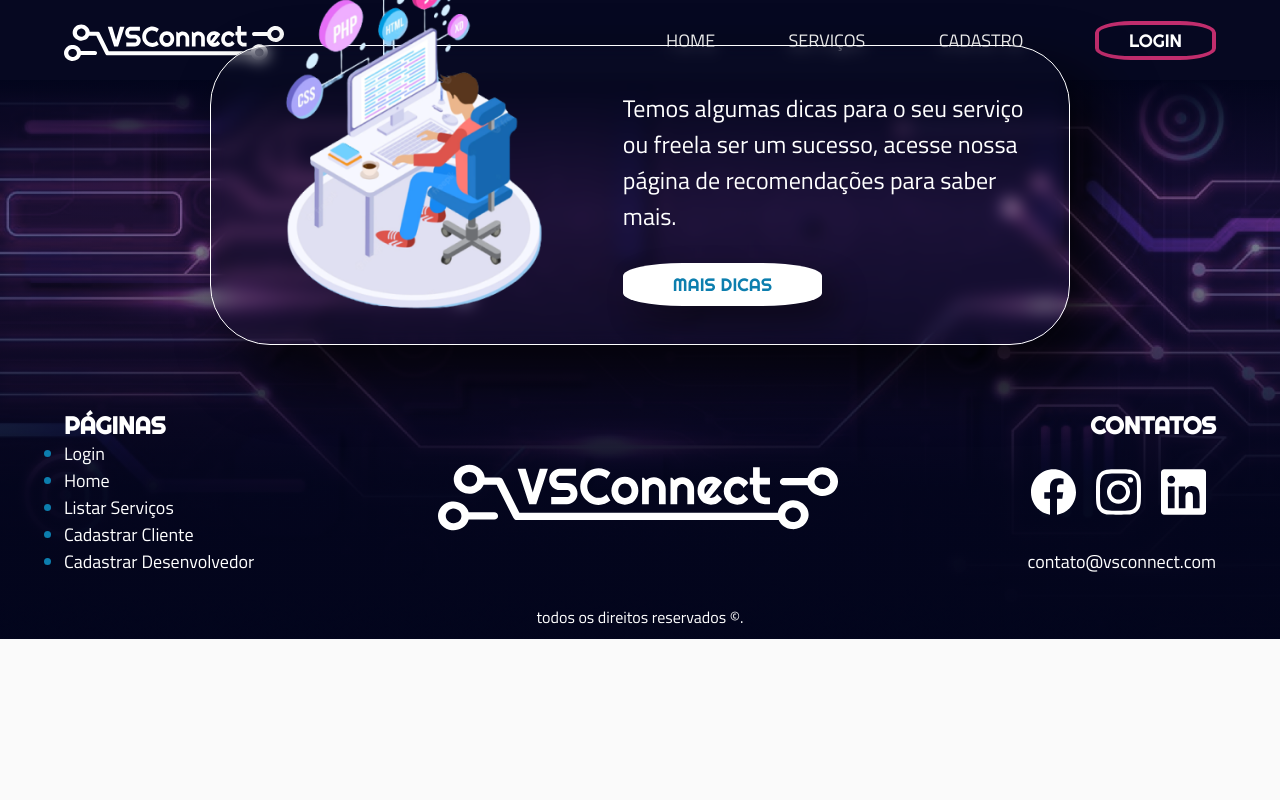
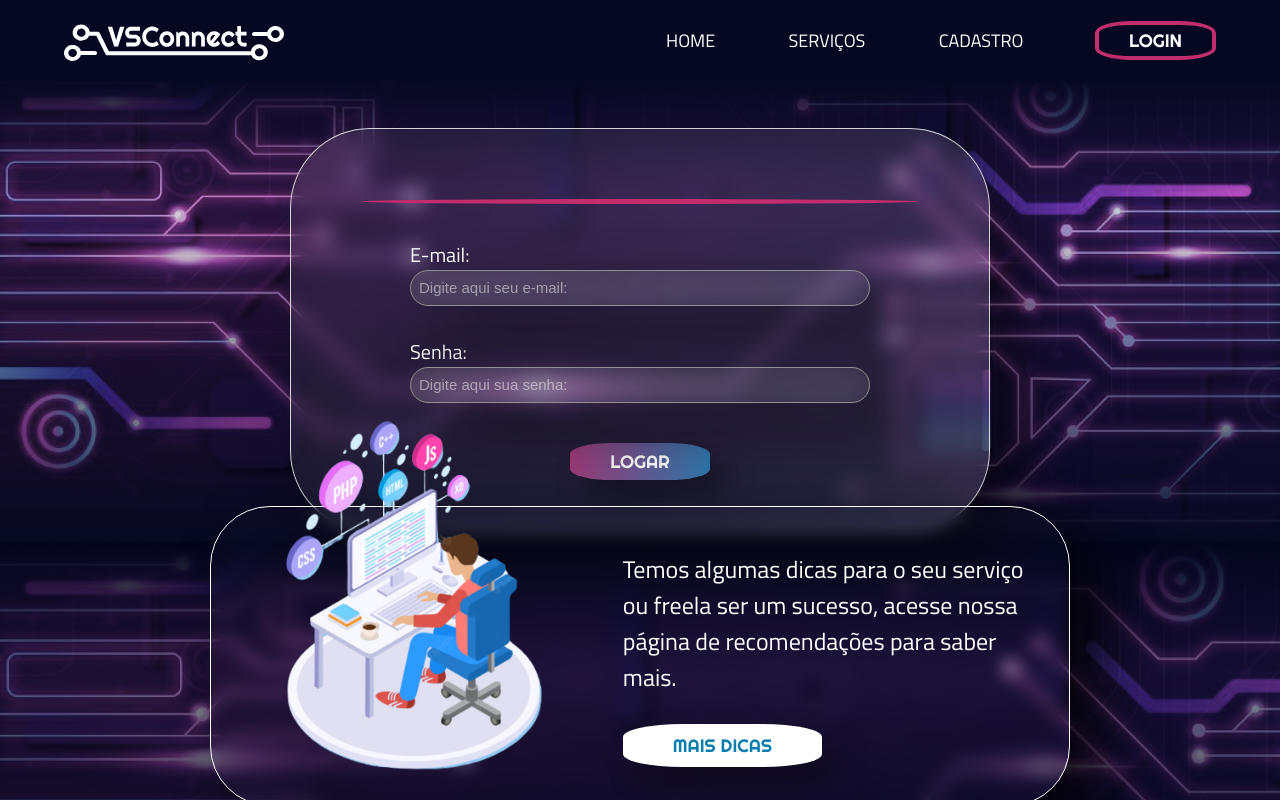
Before and after one commit to Alcides-Never/react_VsConnect, a React (Vite) app: page /login in a window 1280 px wide. Shown: the top 800 px of the page. Built offline with nearby package versions, Linux system fonts and the light colour scheme.

Commit message:
Continuação

```diff
--- a/package.json
+++ b/package.json
@@ -13,7 +13,8 @@
     "axios": "^1.4.0",
     "react": "^18.2.0",
     "react-dom": "^18.2.0",
-    "react-router-dom": "^6.15.0"
+    "react-router-dom": "^6.15.0",
+    "react-secure-storage": "^1.3.0"
   },
   "devDependencies": {
     "@types/react": "^18.2.15",
--- a/src/main.tsx
+++ b/src/main.tsx
@@ -14,6 +14,7 @@
 import PerfilUsuario from './pages/PerfilUsuario'
 import CadastroUsuario from './pages/CadastroUsuario'
 import CadastrarServico from './pages/CadastroServico'
+import Login from './pages/Login'
 
 
 ReactDOM.createRoot(document.getElementById('root')!).render(
@@ -29,6 +30,7 @@
         <Route path='cadastroUsuario' element={ <CadastroUsuario/> } />
         {/* <Route path='Teste' element={ < Teste /> } /> */}
         <Route path='cadastroServico' element={ <CadastrarServico/> }/>
+        <Route path="login" element={ <Login/> }/>
       </Routes>
       <Footer />
 
--- a/src/pages/CadastroServico/index.tsx
+++ b/src/pages/CadastroServico/index.tsx
@@ -28,7 +28,7 @@
 
         formdata.append("titulo", titulo)
 
-        api.post("users", formdata).then( (response) => {
+        api.post("user", formdata).then( (response) => {
             console.log(response)
             alert("teste")
         }).catch( (error) => {
--- /dev/null
+++ b/src/pages/Login/index.tsx
@@ -0,0 +1,79 @@
+//estilização
+import { useState } from "react";
+//abaixo importa a funcionalidade para navegação do usuario
+import { useNavigate } from "react-router-dom";
+import api from "../../utils/api";
+import "./style.css";
+import secureLocalStorage from "react-secure-storage";
+
+
+function Login() {
+    // state = tipo string e ("") indica que será vazia
+    const [email, setEmail] = useState<string>("")
+    const [senha, setSenha] = useState<string>("")
+    //var criado para usar a funçao usenavigate
+    const navigate = useNavigate()
+
+    //inicio da função para fazer login.
+    function fazerLogin(event: any){
+        event.preventDefault()
+        // console.log( email, senha )
+
+        const usuario:object = {
+            email:email,
+            password:senha
+        }
+
+        // Interação com a API
+        //api do tipo post encaminha para o endpoint login e irá passar o objeto usuario e usa o tipo promise(assincrona), portanto coloca-se then. Depois coloca-se responsa, esperar uma resposta
+        api.post('login', usuario).then ((response) => {
+            console.log(response)
+
+            // Para as linhas abaixo, iniciado o npm install react-secure-storage
+
+            secureLocalStorage.setItem("user", response.data)
+
+            //A linha abaixo é voltado para navegar no perfil do usuario
+            navigate("/perfil/" + response.data.user.id)
+
+        } )
+    }
+
+    return (
+        <main id="main_login">
+            <div className="container container_login">
+                <div className="login_conteudo">
+                    <h1>Login</h1>
+                    <hr />
+                    {/* abaixo a função para login */}
+                    <form onSubmit={ fazerLogin } className="login_formulario" method="POST">
+                        <div className="login_box_input">
+                            <label htmlFor="email">E-mail:</label>
+                            <input
+                                type="email"
+                                id="email"
+                                onChange={ (event) => setEmail(event.target.value) }
+                                placeholder="Digite aqui seu e-mail:"
+                                required
+                            />
+                        </div>
+                        <div className="login_box_input">
+                            <label htmlFor="senha">Senha:</label>
+                            <input
+                                type="password"
+                                id="senha"
+                                onChange={ (event) => setSenha(event.target.value) }
+                                placeholder="Digite aqui sua senha:"
+                                required
+                            />
+                        </div>
+                        <button className="login_botao" type="submit">Logar</button>
+                    </form>
+                </div>
+            </div>
+        </main>
+
+    );
+}
+
+export default Login;
--- /dev/null
+++ b/src/pages/Login/style.css
@@ -0,0 +1,113 @@
+/* MAIN */
+#main_login {
+    background-image:
+        linear-gradient(180deg, #060821 0%, #06082120 25%, #0608218f 80%, #060821 100%),
+        url("../../assets/img/background_login.png");
+    min-height: calc(100vh - 339px);
+    background-size: cover;
+    background-repeat: no-repeat;
+}
+
+.container_login {
+    display: flex;
+    justify-content: center;
+    align-items: center;
+}
+
+.login_conteudo {
+    background: linear-gradient(114.61deg, #ffffff0d 1.08%, #ffffff1e 99.26%);
+    box-shadow: 30px 30px 60px #00000080;
+    border: 1px solid #ffffffcc;
+    backdrop-filter: blur(10px);
+    border-radius: 80px;
+    width: 100%;
+    max-width: 700px;
+    display: flex;
+    flex-direction: column;
+    align-items: center;
+    padding: 50px 0;
+    color: var(--branco);
+    margin-top: 6vh;
+}
+
+#main_login h1 {
+    font-family: var(--font1);
+    font-size: 50px;
+    text-align: center;
+}
+
+
+#main_login hr {
+    margin: 20px 0;
+    width: 80%;
+    height: 5px;
+    background-color: var(--rosa);
+    border: none;
+    border-radius: 50%;
+}
+
+.login_formulario {
+    width: 95%;
+    max-width: 460px;
+    display: flex;
+    flex-direction: column;
+    font-family: var(--font2);
+}
+
+.login_box_input {
+    display: flex;
+    flex-direction: column;
+    width: 100%;
+    margin: 15px 0;
+}
+
+#main_login label {
+    font-size: 20px;
+}
+
+.login_box_input>input {
+    width: 100%;
+    padding: 8px;
+    border-radius: 20px;
+    border: 1px solid #909090;
+    background: linear-gradient(136deg, #ffffff1a 0%, #ffffff0b 100%);
+    box-shadow: 30px 30px 60px 0px #00000080;
+    backdrop-filter: blur(15px);
+    color: var(--branco);
+    font-size: 16px;
+}
+
+.login_box_input>input:focus-visible {
+    outline: 2px solid var(--rosa);
+}
+
+/* Cor de fundo do autocomplete */
+input:-webkit-autofill {
+    -webkit-box-shadow: 0 0 0 30px #524569 inset;
+}
+
+/* Cor do texto do autocomplete */
+input:-webkit-autofill {
+    -webkit-text-fill-color: var(--branco);
+}
+
+.login_box_input>input::placeholder {
+    color: #ffffff80;
+    font-size: 15px;
+}
+
+.login_botao {
+    align-self: center;
+    font-family: var(--font1);
+    color: var(--branco);
+    text-transform: uppercase;
+    font-size: 18px;
+    text-decoration: none;
+    border-radius: 30%;
+    box-shadow: 15px 15px 30px #00000066;
+    padding: 7px 40px;
+    background: linear-gradient(0deg, #00000040, rgba(0, 0, 0, 0.25)), linear-gradient(92.23deg, #FF398F -25.96%, #17BBFF 126.83%);
+    border: none;
+    margin-top: 25px;
+    cursor: pointer;
+}
```
Also changed, not shown: 1 other file (tests, documents, lock files or other folders).
